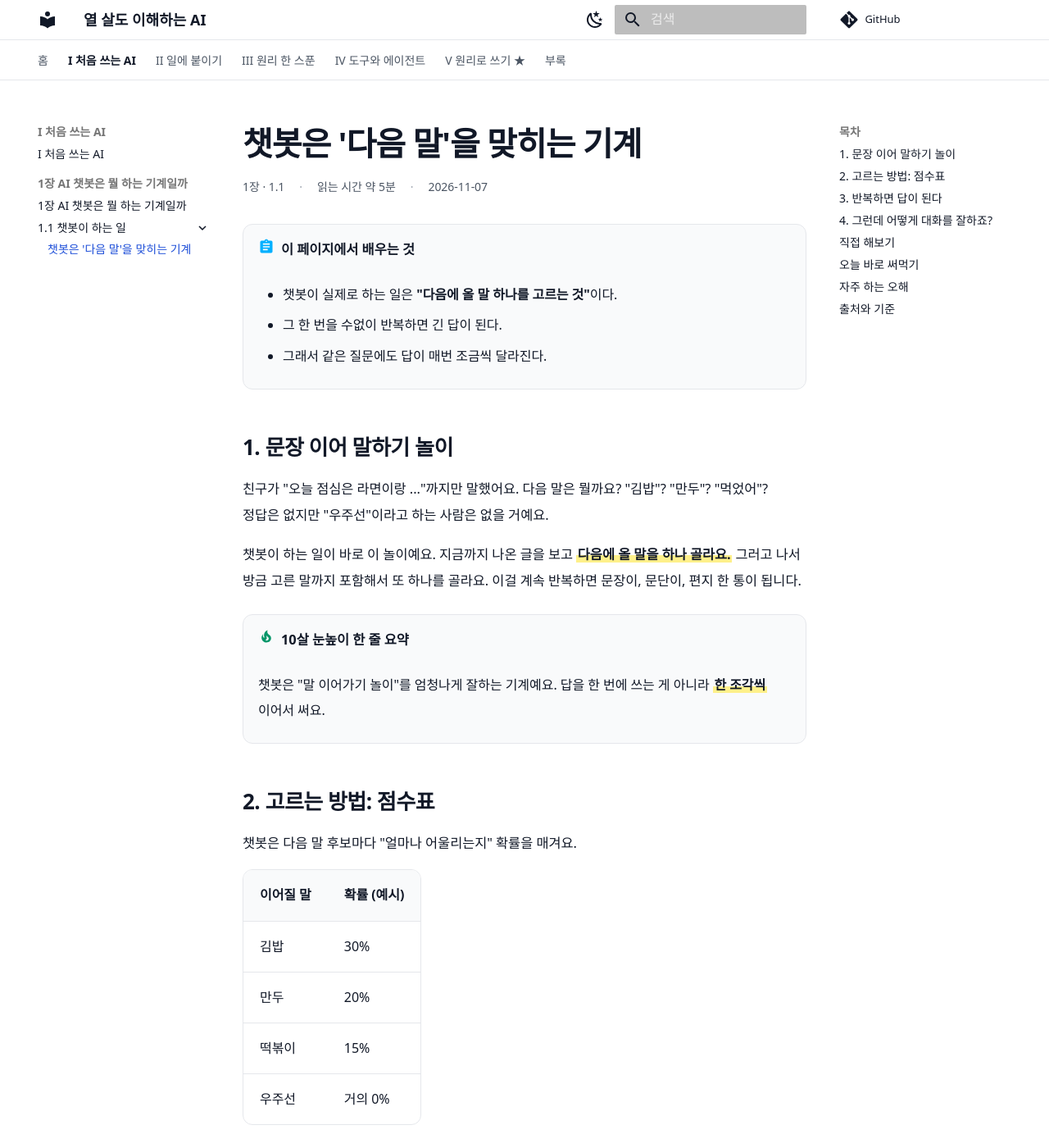
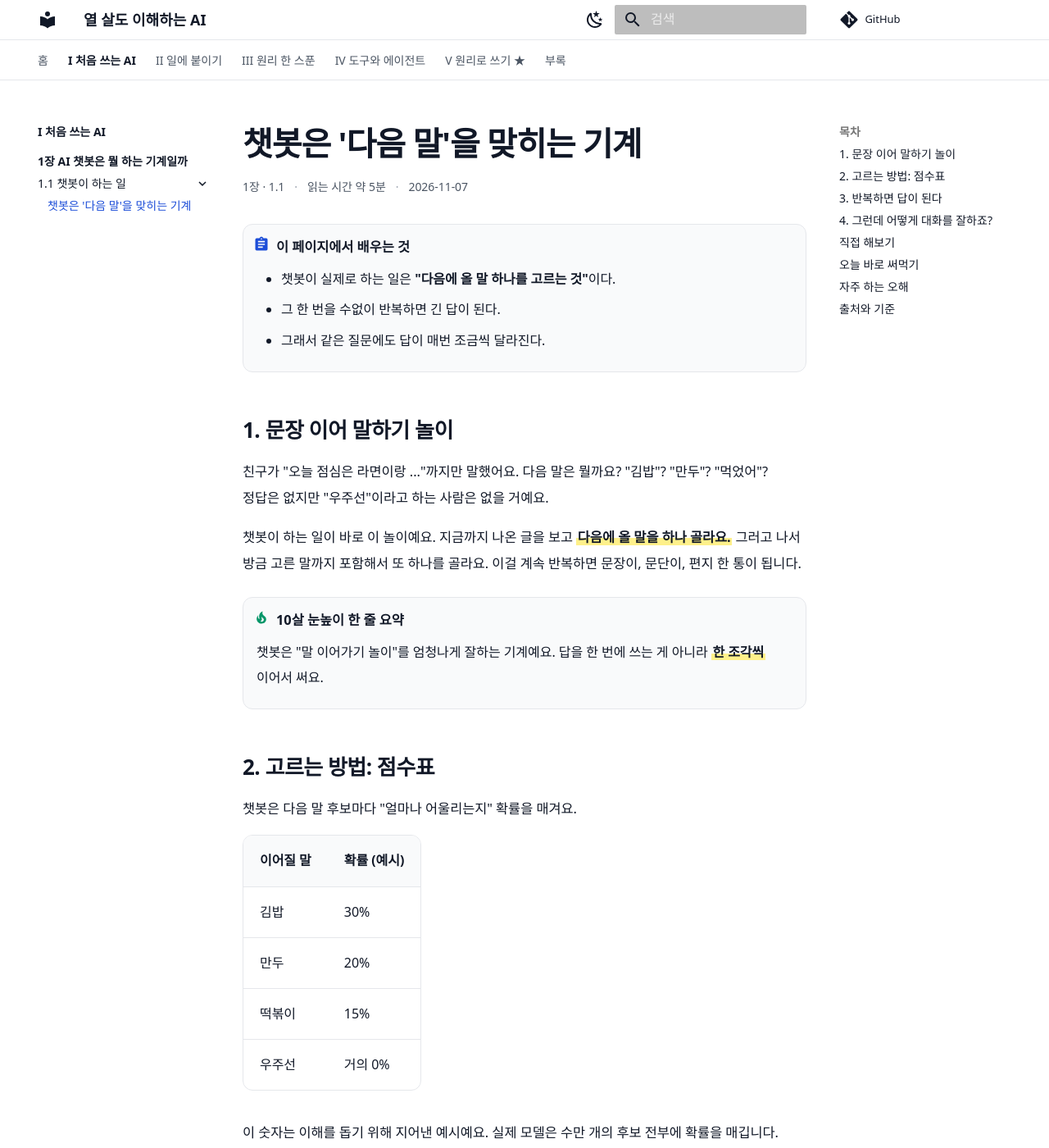
Before and after one commit to AI-jungjuhang/AI-education, an MkDocs documentation site: the page built from docs/part1/ch01/next-word.md, in a window 1280 px wide and 1400 px high. Shown: the whole window at 82% size. Built offline with MkDocs 1.6.1 and Material for MkDocs 9.7.7, drawn with Linux system fonts in a browser that asks for light colours; some web fonts are replaced; comment, search, counter and statistics services are not loaded.

Commit message:
메뉴 중복 제거(navigation.indexes), 상자 제목 아이콘·여백 정렬
Co-Authored-By: Claude Sonnet 5.5 <noreply@anthropic.com>
Claude-Session: https://claude.ai/code/session_01VYi7RVeQz7GRhY6gpYnJVo

```diff
--- a/docs/stylesheets/extra.css
+++ b/docs/stylesheets/extra.css
@@ -41,15 +41,18 @@ body,.md-typeset{font-family:var(--font)}
 .md-typeset h2{font-family:var(--font);font-weight:700;font-size:1.3rem;letter-spacing:-.02em;color:var(--ink);margin:2.6rem 0 .8rem;padding-bottom:0;border:0}
 .md-typeset strong{font-weight:700}
 /* 제목 아래 정보 줄 */
-.md-typeset .ep-meta{margin:0 0 1.6rem;font-size:.7rem;color:var(--ink-soft);display:flex;flex-wrap:wrap;gap:.3rem .9rem}
-.md-typeset .ep-meta span+span::before{content:"·";margin-right:.9rem;color:var(--ink-faint)}
+.md-typeset .ep-meta{margin:0 0 1.6rem;font-size:.7rem;color:var(--ink-soft);display:flex;flex-wrap:wrap;gap:.3rem .6rem}
+.md-typeset .ep-meta span+span::before{content:"·";margin-right:.6rem;color:var(--ink-faint)}
 .md-typeset .ep-bar{display:block;border:1px solid var(--line);border-radius:12px;padding:.7rem 1rem;font-size:.75rem;color:var(--ink-soft);margin:0 0 1.8rem;background:var(--tint)}
 /* 형광펜: 핵심 문장 한두 곳에만 */
 .md-typeset mark{background:linear-gradient(transparent 58%,var(--marker) 58%,var(--marker) 94%,transparent 94%);color:inherit;padding:0 .1em;font-weight:600}
 [data-md-color-scheme="slate"] .md-typeset mark{background:linear-gradient(transparent 58%,rgba(254,240,138,.3) 58%,rgba(254,240,138,.3) 94%,transparent 94%)}
 /* 상자: 흰 면 + 1px 선 + 둥근 모서리. 종류는 아이콘 색으로만 구분 */
-.md-typeset .admonition,.md-typeset details{border:1px solid var(--line);border-radius:12px;box-shadow:none;background:var(--tint);padding:.3rem .9rem .6rem;font-size:.8rem}
-.md-typeset .admonition-title,.md-typeset summary{background:transparent!important;font-weight:700;font-size:.82rem;color:var(--ink);padding-left:1.8rem}
+.md-typeset .admonition,.md-typeset details{border:1px solid var(--line);border-radius:12px;box-shadow:none;background:var(--tint);font-size:.8rem}
+.md-typeset .admonition,.md-typeset details{padding:0 .8rem .5rem}
+.md-typeset .admonition-title,.md-typeset summary{background:transparent!important;font-weight:700;font-size:.82rem;color:var(--ink);margin:0 -.8rem;padding:.55rem .8rem .3rem 2.4rem}
+.md-typeset .admonition-title::before,.md-typeset summary::before{left:.8rem;top:.7rem}
+.md-typeset .admonition-title+ul,.md-typeset .admonition-title+ol,.md-typeset .admonition-title+p{margin-top:.1rem}
 .md-typeset .admonition-title::before,.md-typeset summary::before{background-color:var(--blue)}
 .md-typeset .admonition.tip .admonition-title::before{background-color:#059669}
 .md-typeset .admonition.note .admonition-title::before,.md-typeset .admonition.info .admonition-title::before{background-color:#d97706}
@@ -83,3 +86,4 @@ body,.md-typeset{font-family:var(--font)}
 @media (prefers-reduced-motion:reduce){*{transition:none!important}}
 /* 상자 테두리는 종류와 관계없이 연회색으로 통일 */
 .md-typeset .admonition,.md-typeset details,.md-typeset .admonition.abstract,.md-typeset .admonition.tip,.md-typeset .admonition.note,.md-typeset .admonition.info,.md-typeset .admonition.quote{border-color:var(--line)!important}
+.md-typeset .admonition.abstract .admonition-title::before{background-color:var(--blue)}
--- a/mkdocs.yml
+++ b/mkdocs.yml
@@ -8,6 +8,7 @@ theme:
   features:
     - navigation.tabs
     - navigation.sections
+    - navigation.indexes
     - navigation.top
     - navigation.footer
     - content.code.copy
```
